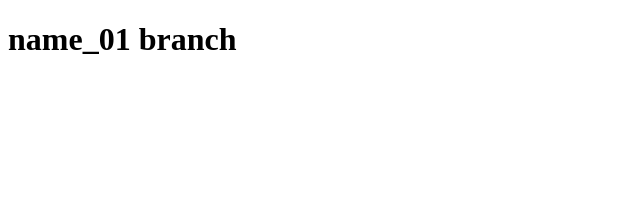
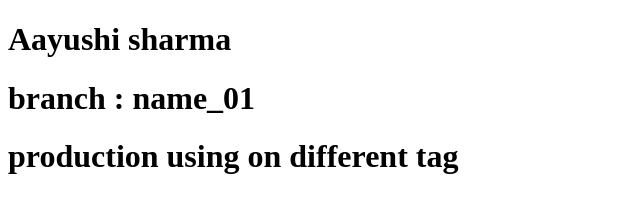
Before and after one commit to shrujalsoni/BRANCHES_PROJECT-, a plain HTML site: page index.html in a window 1280 px wide. Shown: the whole page, without its empty margins (0-640 px from the left). Drawn offline with Linux system fonts and the light colour scheme.

Commit message:
fixed file name_01

```diff
--- a/index.html
+++ b/index.html
@@ -6,6 +6,8 @@
     <title>name_01</title>
 </head>
 <body>
-    <h1> name_01 branch </h1>
+    <h1> Aayushi  sharma </h1>
+    <h1>branch : name_01</h1>
+    <h1> production using on different tag </h1>
 </body>
 </html>
```
